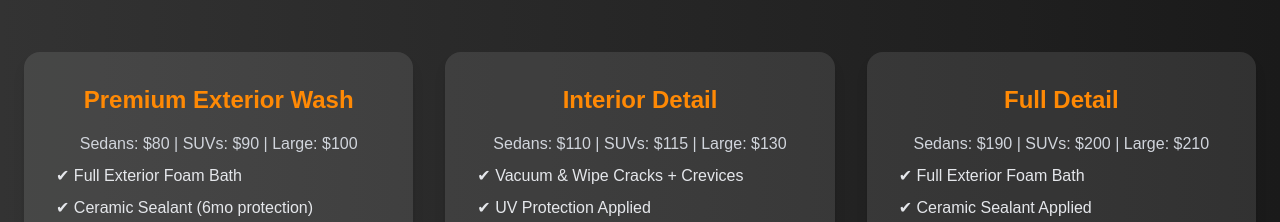
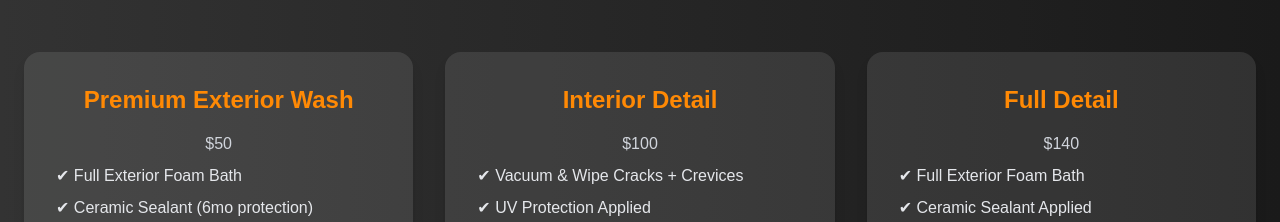
Before and after one commit to Sukhvir-Grewal/wash-labs, a Next.js app: page / in a window 1280 px wide. Shown: the part 980-1202 px from the top of the page. Built offline with nearby package versions, Linux system fonts and the light colour scheme.

Commit message:
prkice update

```diff
--- a/components/Services.js
+++ b/components/Services.js
@@ -9,7 +9,7 @@ export default function Services() {
     const services = [
         {
             title: "Premium Exterior Wash",
-            price: "Sedans: $80 | SUVs: $90 | Large: $100",
+            price: "$50",
             features: [
                 "Full Exterior Foam Bath",
                 "Ceramic Sealant (6mo protection)",
@@ -21,7 +21,7 @@ export default function Services() {
         },
         {
             title: "Interior Detail",
-            price: "Sedans: $110 | SUVs: $115 | Large: $130",
+            price: "$100",
             features: [
                 "Vacuum & Wipe Cracks + Crevices",
                 "UV Protection Applied",
@@ -33,7 +33,7 @@ export default function Services() {
         },
         {
             title: "Full Detail",
-            price: "Sedans: $190 | SUVs: $200 | Large: $210",
+            price: "$140",
             features: [
                 "Full Exterior Foam Bath",
                 "Ceramic Sealant Applied",
```
